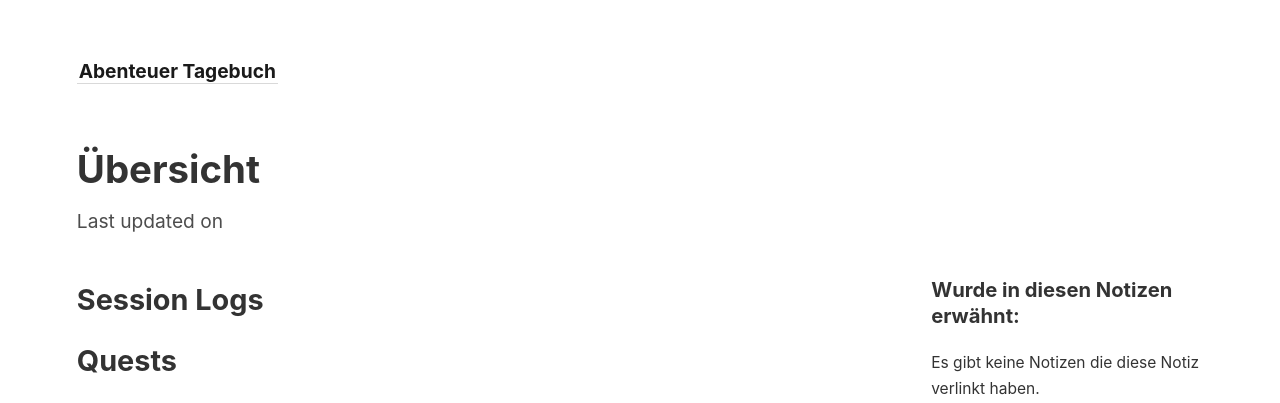
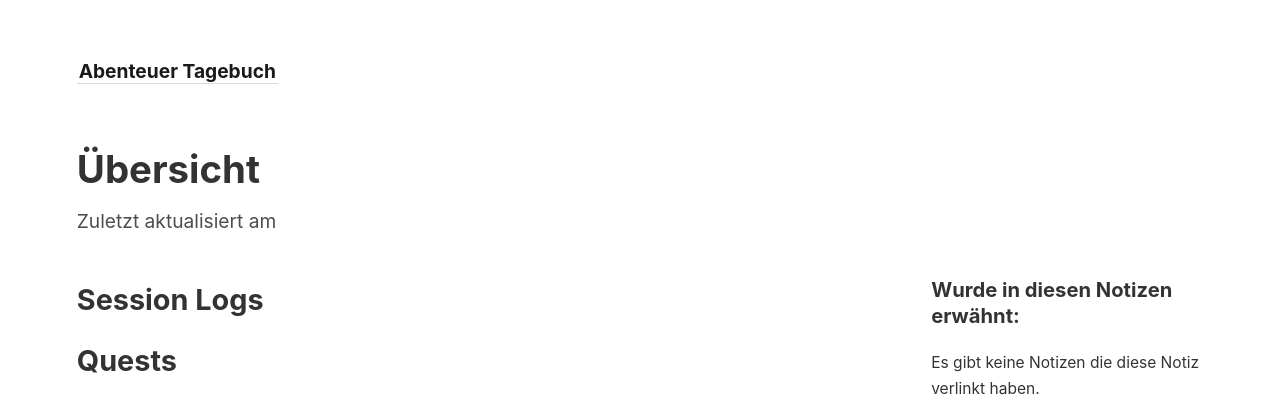
Before and after one commit to Julez404/CoS_Log, a Jekyll site: the page built from _notes/Übersicht.md, in a window 1280 px wide. Shown: the top 403 px of the page. Built offline with Jekyll 4.4.1, drawn with Linux system fonts in a browser that asks for light colours.

Commit message:
Update via script

```diff
--- a/_layouts/note.html
+++ b/_layouts/note.html
@@ -6,7 +6,7 @@ layout: default
   <div>
     <h1>{{ page.title }}</h1>
     <time datetime="{{ page.last_modified_at | date_to_xmlschema }}">{% if page.type != 'pages' %}
-      Last updated on {{ page.last_modified_at | date: "%B %-d, %Y" }}
+      Zuletzt aktualisiert am {{ page.last_modified_at | date: "%B %-d, %Y" }}
       {% endif %}
     </time>
   </div>
```
Also changed, not shown: _pages/index.md (+1 -1 lines).
